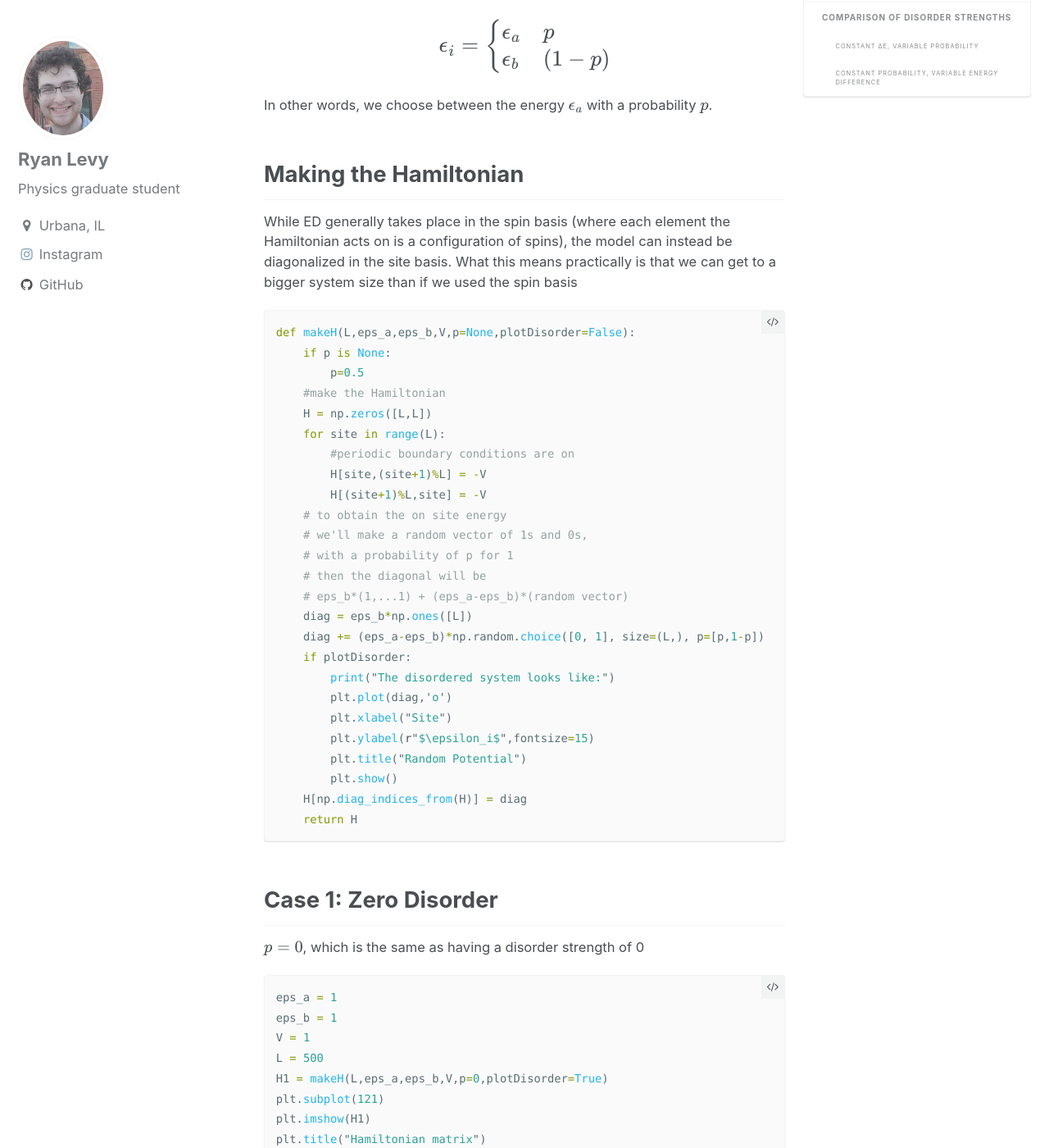
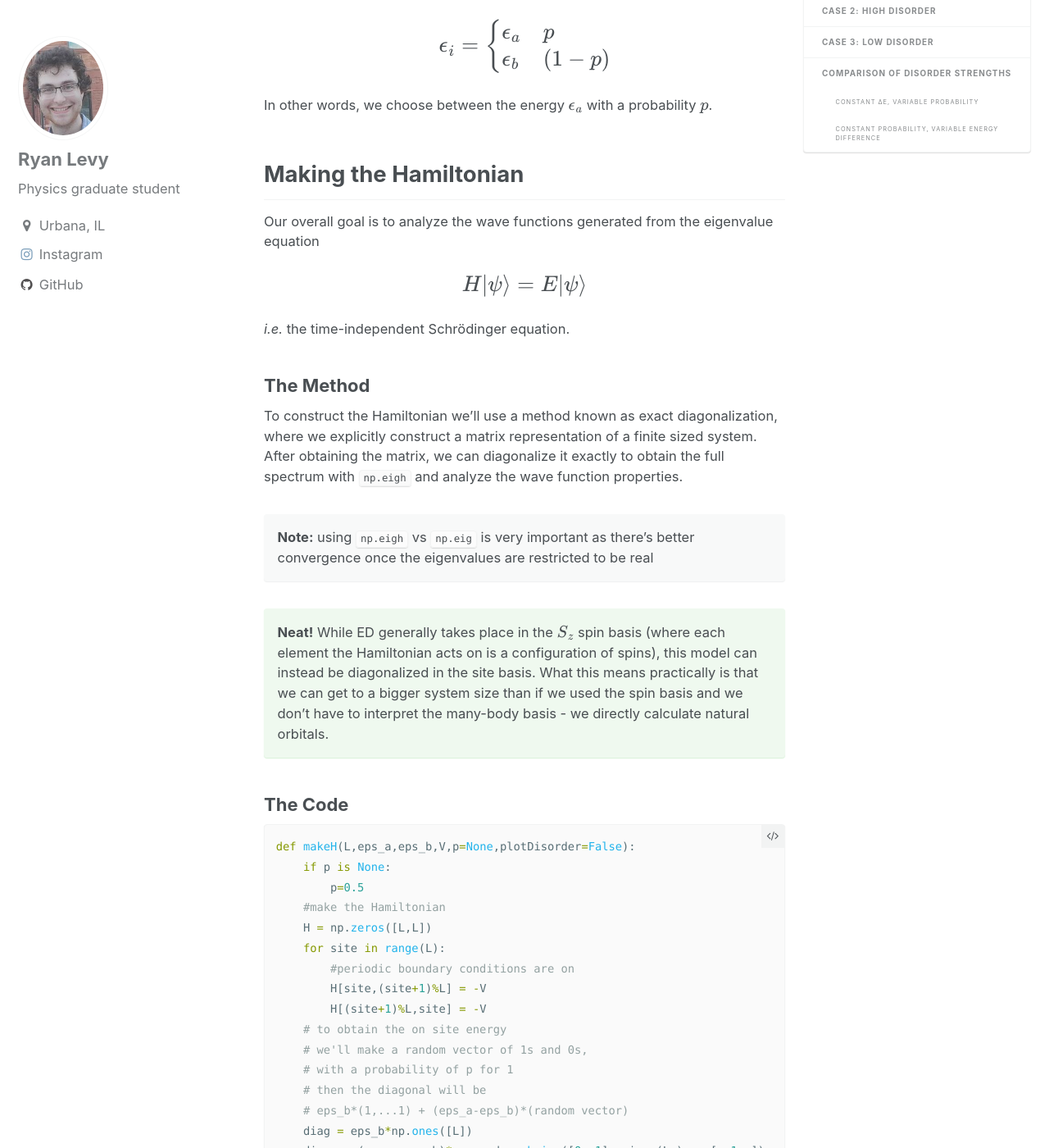
Before and after one commit to ryanlevy/ryanlevy.github.io, a Jekyll site: the page built from _posts/physics/2018-02-05-Random-Binary_Alloy.md, in a window 1280 px wide and 1400 px high, scrolled down 425 px. Shown: the whole window at 82% size. Built offline with Jekyll 4.4.1, drawn with Linux system fonts in a browser that asks for light colours; formulas are drawn with MathJax 3; some of the changed text lies outside the part shown.

Commit message:
fix typos and elaborate on RBA

````diff
--- a/_posts/physics/2018-02-05-Random-Binary_Alloy.md
+++ b/_posts/physics/2018-02-05-Random-Binary_Alloy.md
@@ -25,9 +25,22 @@
 In other words, we choose between the energy \\(\epsilon_a\\) with a probability \\(p\\).
 
 ## Making the Hamiltonian
-While ED generally takes place in the spin basis (where each element the Hamiltonian acts on is a configuration of spins), the model can instead be diagonalized in the site basis. What this means practically is that we can get to a bigger system size than if we used the spin basis
+Our overall goal is to analyze the wave functions generated from the eigenvalue equation
 
+$$ H|\psi\rangle = E|\psi\rangle $$
 
+*i.e.* the time-independent Schrödinger equation.
+
+### The Method
+To construct the Hamiltonian we'll use a method known as exact diagonalization, where we explicitly construct a matrix representation of a finite sized system. After obtaining the matrix, we can diagonalize it exactly to obtain the full spectrum with `np.eigh` and analyze the wave function properties.
+
+**Note:** using `np.eigh` vs `np.eig` is very important as there's better convergence once the eigenvalues are restricted to be real
+{: .notice}
+
+**Neat!** While ED generally takes place in the \\(S_z\\) spin basis (where each element the Hamiltonian acts on is a configuration of spins), this model can instead be diagonalized in the site basis. What this means practically is that we can get to a bigger system size than if we used the spin basis and we don't have to interpret the many-body basis - we directly calculate natural orbitals.
+{: .notice--success}
+
+### The Code
 ```python
 def makeH(L,eps_a,eps_b,V,p=None,plotDisorder=False):
     if p is None:
@@ -57,7 +70,7 @@
 ```
 
 ## Case 1: Zero Disorder
-$$p=0$$, which is the same as having a disorder strength of 0
+$$p=0$$, which is the same as having a disorder strength of 0. We'll look at 3 states with the lowest, middle, and highest energy.
 
 
 
````
Also changed, not shown: _posts/programming/2018-01-13-Ubuntu-First-Start.md (+1 -1 lines).
